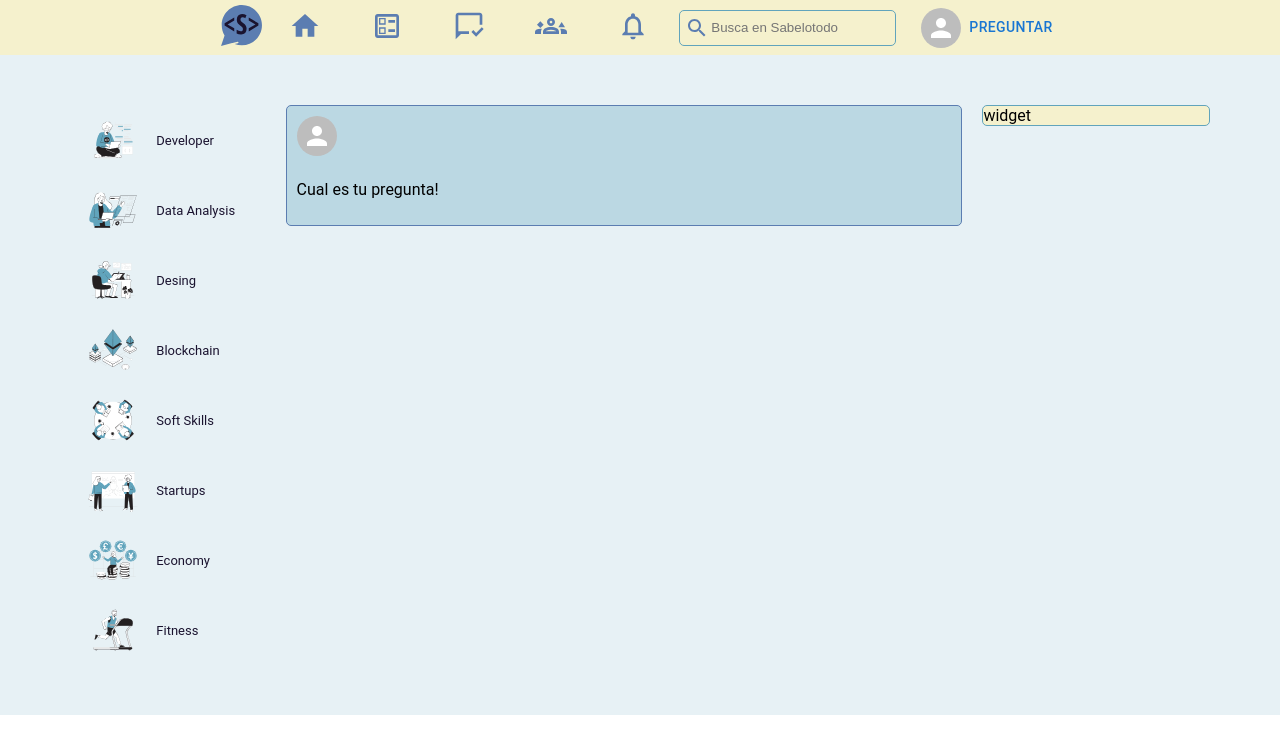
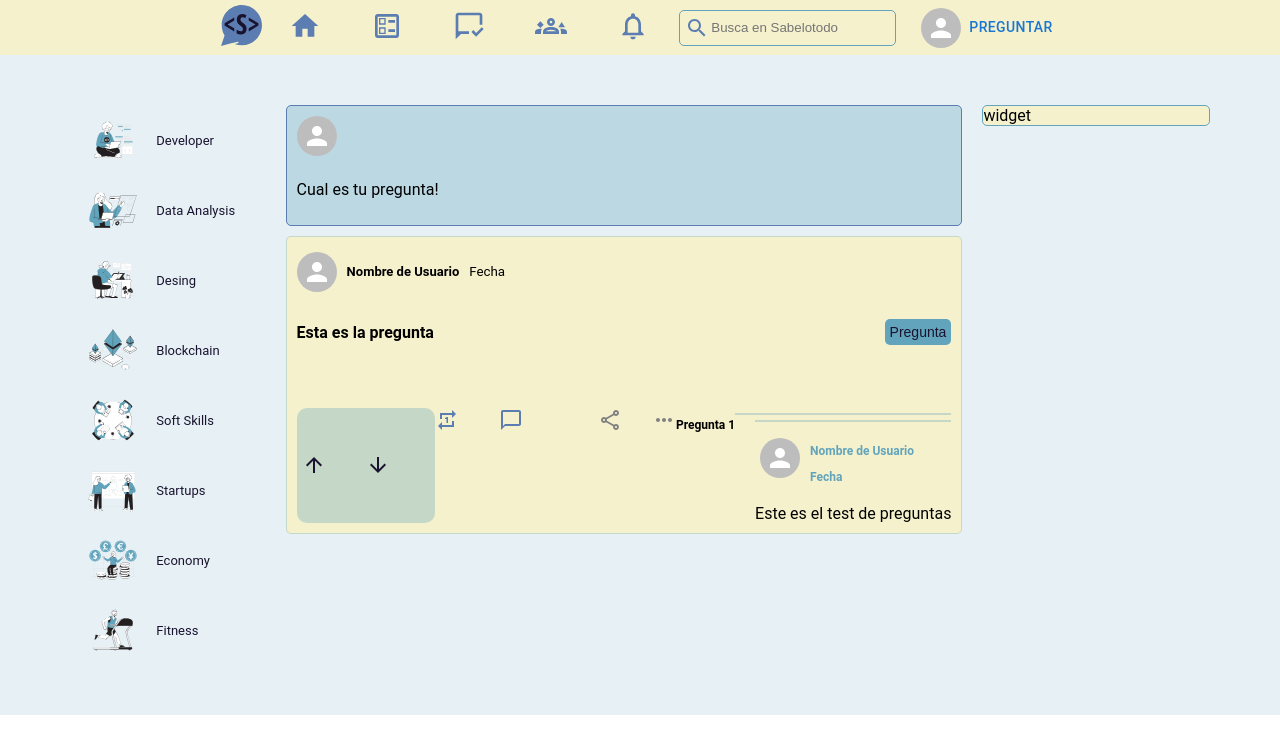
Before and after one commit to TeamC3G7UTP/SabeloTodo, a React (Create React App) app: page / in a window 1280 px wide. Shown: the top 754 px of the page. Built offline with nearby package versions, Linux system fonts and the light colour scheme.

Commit message:
Add; styles in post MC

```diff
--- a/package.json
+++ b/package.json
@@ -11,8 +11,10 @@
     "@testing-library/react": "^13.4.0",
     "@testing-library/user-event": "^13.5.0",
     "html-react-parser": "^3.0.4",
+    "javascript-time-ago": "^2.5.9",
     "react": "^18.2.0",
     "react-dom": "^18.2.0",
+    "react-modal": "^3.16.1",
     "react-quill": "^2.0.0",
     "react-scripts": "5.0.1",
     "react-time-ago": "^7.2.1",
--- a/src/components/box/sabelotodoBox.js
+++ b/src/components/box/sabelotodoBox.js
@@ -1,6 +1,7 @@
+import React from 'react'
+import "./SabelotodoBox.css"
+//-----Icons-----
 import { Avatar } from '@mui/material'
-import React from 'react'
-import "./sabelotodoBox.css"
 
 function SabelotodoBox() {
   return (
--- a/src/components/content/widgetContent.js
+++ b/src/components/content/widgetContent.js
@@ -1,5 +1,5 @@
 import React from 'react'
-import "./widgetContent.css"
+import "./WidgetContent.css"
 function WidgetContent() {
   return (
     <div>
--- a/src/components/feed/feed.js
+++ b/src/components/feed/feed.js
@@ -1,12 +1,13 @@
 import React from 'react';
-import "./feed.css";
-import SabelotodoBox from '../box/SabelotodoBox';
+import "./Feed.css";
+import { SabelotodoBox, Post } from '../index';
 
 
 function Feed() {
   return (
     <div className='feed'>
-      <SabelotodoBox/>
+      <SabelotodoBox />
+      <Post />
     </div>
   )
 }
--- a/src/components/headers/sabelotodoHeaders.js
+++ b/src/components/headers/sabelotodoHeaders.js
@@ -1,5 +1,5 @@
 import React from "react";
-import "./sabelotodoHeader.css";
+import "./SabelotodoHeader.css";
 
 //-----Icons-----
 import {
--- a/src/components/options/sidebarOptions.js
+++ b/src/components/options/sidebarOptions.js
@@ -1,5 +1,5 @@
 import React from 'react';
-import "./sidebarOptions.css";
+import "./SidebarOptions.css";
 
 //---------imgs----------
 import Desing from "../assets/svg/Designer_Flatline.svg";
--- a/src/components/post/post.css
+++ b/src/components/post/post.css
@@ -2,12 +2,17 @@
   display: flex;
   flex-direction: column;
   padding: 10px;
-  background-color: white;
+  background-color: #f5f1cd;
   margin-top: 10px;
-  border: 1px solid lightgray;
+  border: 1px solid #61a4bc54;
   border-radius: 5px;
   max-width: 700px;
   box-shadow: 0px 5px 8px -9px solid rgab(0, 0, 0, 0.5);
+}
+
+.post__info {
+  display: flex;
+  align-items: center;
 }
 
 .post__info > h4 {
@@ -38,35 +43,9 @@
   flex: 1;
 }
 
-.post__question > .post__btnAnswer {
-  margin-left: auto;
-  cursor: pointer;
-  padding: 7px;
-  background-color: #222;
-  outline: none;
-  border: none;
-  color: lightgray;
-  font-weight: 300;
-  font-size: 14px;
-  border-radius: 5px;
-}
-
-.post__btnAnswer:hover {
-  color: #222;
-  background: lightgray;
-}
-
-.post__question > p:hover {
-  text-decoration: underline;
-}
-
 .post__body > .post__answer > p {
   margin-bottom: 10px;
 }
-
-/* .post__image {
-  background: rgb(0, 140, 255);
-} */
 
 .post__body > img {
   width: 100%;
@@ -78,34 +57,64 @@
   margin-top: 10px;
 }
 
+.post__question > .post__btnAnswer {
+  margin-left: auto;
+  cursor: pointer;
+  padding: 5px;
+  background-color: #61A4BC;
+  outline: none;
+  border: none;
+  color: #1A132F;
+  font-weight: 300;
+  font-size: 14px;
+  border-radius: 5px;
+}
+
+.post__question > p:hover {
+  text-decoration: underline;
+}
+
+.post-answered {
+  display: flex;
+  align-items: center;
+  margin-bottom: 10px;
+  font-size: 12px;
+  font-weight: 600;
+  color: #61A4BC;
+}
+
+.post__btnAnswer:hover {
+  color: #222;
+  background: lightgray;
+}
+
 .post__footer {
   display: flex;
-  align-items: center;
-  margin-top: 5px;
+  justify-content:last center;
+  margin-top: 40px;
 }
-
 .post__footer > .MuiSvgIcon-root {
-  color: gray;
+  color: #5B7DB1;
   margin-right: 40px;
   cursor: pointer;
 }
 
 .post__footerAction {
-  background-color: lightgray;
+  background-color: #61a4bc54;
   padding: 5px;
   align-items: center;
   display: flex;
   justify-content: space-around;
-  border-radius: 33px;
+  border-radius: 10px;
 }
 .post__footerAction > .MuiSvgIcon-root {
-  color: gray;
+  color: #1A132F;
   margin-right: 40px;
   cursor: pointer;
 }
 
 .post__footerAction > .MuiSvgIcon-root:hover {
-  color: rgb(0, 140, 255);
+  color: #5B7DB1;
   margin-right: 40px;
 }
 
--- a/src/components/post/post.js
+++ b/src/components/post/post.js
@@ -1,16 +1,18 @@
 import React from 'react'
-import "./post.css"
-
+import "./Post.css"
+import { Modal } from "react-modal"
 //-----Icons-----
+import { Avatar } from '@mui/material'
 import {
   ArrowDownwardOutlined,
   ArrowUpwardOutlined,
   ChatBubbleOutline,
+  Close,
   MoreHorizOutlined,
   RepeatOneOutlined,
   ShareOutlined
 } from '@mui/icons-material'
-import { Avatar } from '@mui/material'
+
 
 function Post() {
   return (
@@ -23,30 +25,75 @@ function Post() {
       </div>
 
       <div className="post__body">
-        <p>Esta es la pregunta</p>
-        <button className='post__btnAnswer'>Pregunta</button>
+        <div className='post__question'>
+          <p>Esta es la pregunta</p>
+          <button className='post__btnAnswer'>Pregunta</button>
+        </div>
       </div>
 
-      <div classname="post__footer">
-        <div className='post__footerAtion'>
+      <div className="post__footer">
+        <div className='post__footerAction'>
           <ArrowUpwardOutlined/>
           <ArrowDownwardOutlined/>
         </div>
-
         <RepeatOneOutlined/>
         <ChatBubbleOutline/>
-
         <div className="post__footerLeft">
           <ShareOutlined/>
           <MoreHorizOutlined/>
         </div>
 
-        <p>Pregunta 1</p>
-        <div classname="post__answer">
-          <div className="post-answer-container">
+        <p style={{
+            color: 'rgba (0,0,0,0.5)',
+            fontSize: '12px',
+            fontWeight: 'bold',
+            margin: '10px 0',
+          }}>
+          Pregunta 1
+        </p>
 
+        <div style={{
+          margin: "5px 0px 0px 0px ",
+          padding: "5px 0px 0px 20px",
+          borderTop: "2px solid #61a4bc54",
+        }}
+        className="post__answer">
+
+          <div style={{
+              display: 'flex',
+              flexDirection: 'column',
+              width: '100%',
+              padding: '10px 5px',
+              borderTop: '2px solid #61a4bc54',
+              }}className="post-answer-container">
+
+            <div style={{
+                display: "flex",
+                alignItems: "center",
+                marginBottom: "10px",
+                fontSize: "12px",
+                fontWeight: 600,
+                color: "#61A4BC",
+              }}className='post-answered'>
+
+              <Avatar/>
+              <div style={{
+                    margin: "0px 10px",
+                }}className='post-info'>
+
+                <p>Nombre de Usuario</p>
+                <span>Fecha</span>
+              </div>
+
+            </div>
           </div>
+
+          <div className='post-answer'>
+            Este es el test de preguntas
+          </div>
+
         </div>
+
       </div>
     </div>
   )
--- a/src/components/sabelotodo/sabelotodo.js
+++ b/src/components/sabelotodo/sabelotodo.js
@@ -1,6 +1,6 @@
 import React from "react";
 import {SabelotodoHeaders, Sidebar, Feed, Widget} from "../index";
-import "./sabelotodo.css";
+import "./Sabelotodo.css";
 
 function Sabelotodo(){
   return(
--- a/src/components/sidebar/sidebar.js
+++ b/src/components/sidebar/sidebar.js
@@ -1,5 +1,5 @@
 import React from 'react';
-import "./sidebar.css";
+import "./Sidebar.css";
 import SidebarOptions from '../options/SidebarOptions';
 
 function Sidebar() {
```
Also changed, not shown: 1 other file (tests, documents, lock files or other folders).
